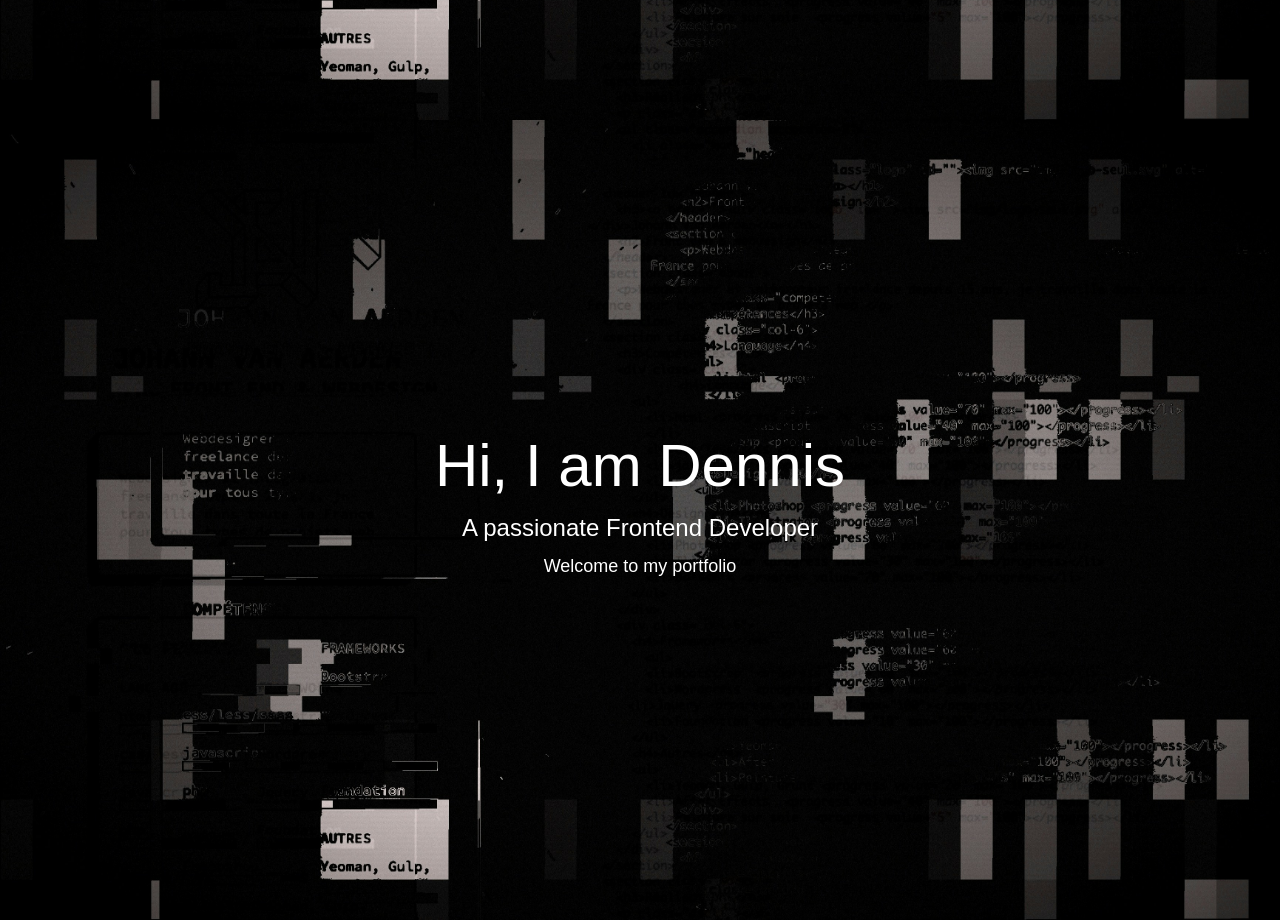
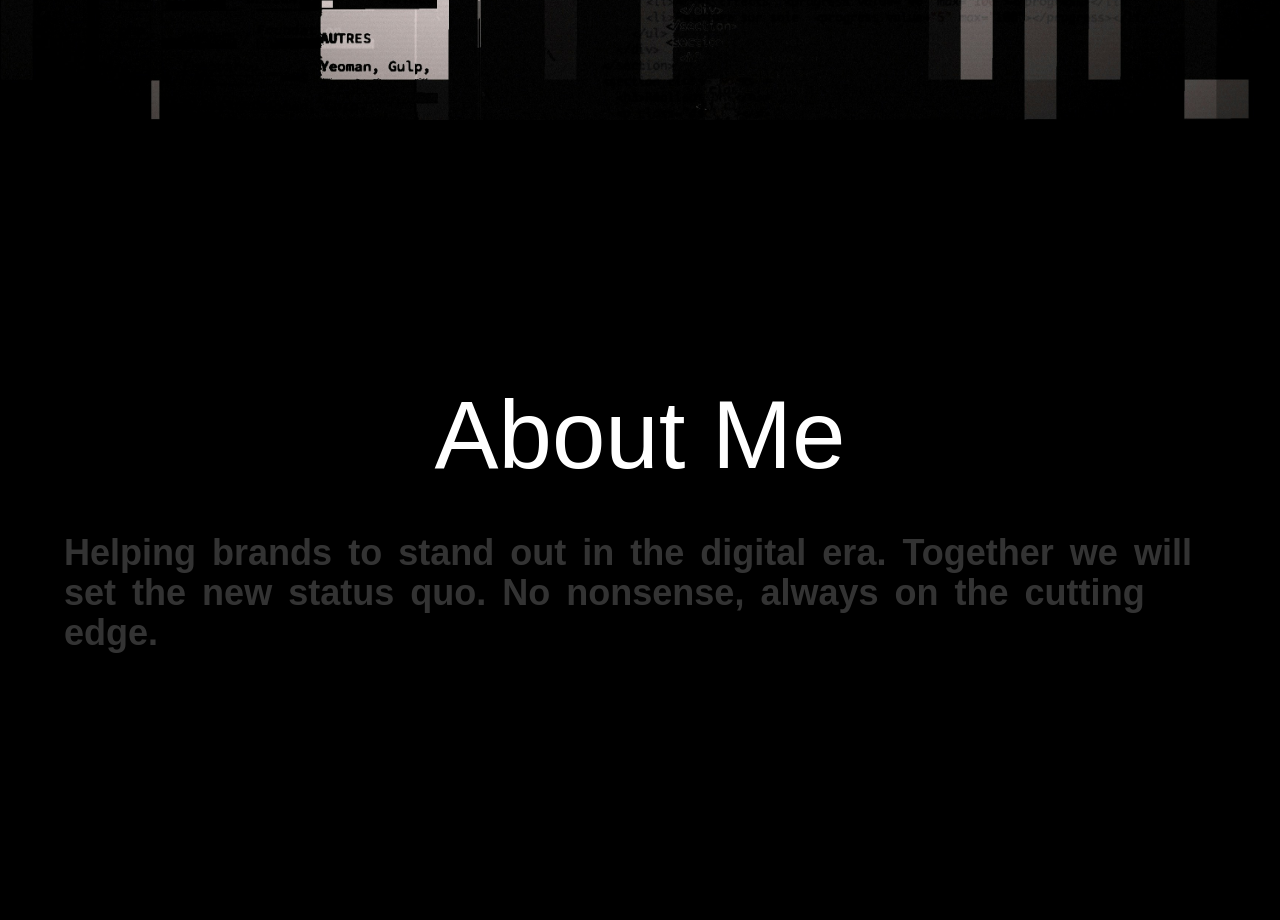
Before and after one commit to SanakShres/portfolio-landing, a Next.js app: page / in a window 1280 px wide. Shown: the part 680-1600 px from the top of the page. Built offline with nearby package versions, Linux system fonts and the light colour scheme.

Commit message:
about page added

```diff
--- a/src/app/page.tsx
+++ b/src/app/page.tsx
@@ -11,6 +11,7 @@ import Image from "next/image";
 // components
 import Preloader from "@/components/preloader.component";
 import PortfolioLanding from "@/components/landing.component";
+import AboutMe from "@/components/about.component";
 
 export default function Home() {
 	const [isLoading, setIsLoading] = useState(false);
@@ -33,7 +34,7 @@ export default function Home() {
 				{isLoading && <Preloader />}
 			</AnimatePresence>
 			<PortfolioLanding />
-			<PortfolioLanding />
+			<AboutMe />
 		</main>
 	);
 }
--- /dev/null
+++ b/src/components/about.component.tsx
@@ -0,0 +1,80 @@
+"use client";
+
+import React, { JSX, useLayoutEffect, useRef } from "react";
+
+import gsap from "gsap";
+import { ScrollTrigger } from "gsap/ScrollTrigger";
+
+export default function AboutMe() {
+	const phrase =
+		"Helping brands to stand out in the digital era. Together we will set the new status quo. No nonsense, always on the cutting edge.";
+
+	// Stable array ref
+	const refs = useRef<HTMLSpanElement[]>([]);
+	const container = useRef<HTMLElement | null>(null);
+
+	const splitWords = (text: string): JSX.Element[] => {
+		return text.split(" ").map((word, i) => (
+			<p
+				key={`${word}_${i}`}
+				className="text-4xl mr-4 font-bold text-center"
+			>
+				{splitLetters(word)}
+			</p>
+		));
+	};
+
+	const splitLetters = (word: string): JSX.Element[] => {
+		return word.split("").map((letter, i) => (
+			<span
+				key={`${letter}_${i}`}
+				ref={(el) => {
+					if (el) refs.current.push(el);
+				}}
+				className="opacity-20"
+			>
+				{letter}
+			</span>
+		));
+	};
+
+	useLayoutEffect(() => {
+		gsap.registerPlugin(ScrollTrigger);
+
+		if (!container.current || !refs.current.length) return;
+
+		const ctx = gsap.context(() => {
+			gsap.to(refs.current, {
+				scrollTrigger: {
+					trigger: container.current,
+					scrub: true,
+					start: "top center",
+					end: `+=${window.innerHeight / 1.5}`,
+				},
+				opacity: 1,
+				ease: "none",
+				stagger: 0.05,
+			});
+		}, container);
+
+		// Cleanup
+		return () => ctx.revert();
+	}, []);
+
+	return (
+		<section
+			ref={container}
+			className="relative flex justify-center items-center h-dvh overflow-hidden bg-black text-white"
+		>
+			<div className="max-w-350 flex flex-col gap-12.5 text-center">
+				<h1 className="text-8xl max-[420px]:text-4xl font-light">
+					About Me
+				</h1>
+
+				<div className="flex flex-wrap max-w-[90%] mx-auto">
+					{splitWords(phrase)}
+				</div>
+			</div>
+		</section>
+	);
+}
--- a/src/components/common/rounded-button.component.tsx
+++ b/src/components/common/rounded-button.component.tsx
@@ -73,7 +73,6 @@ export default function RoundedButton({
 				onMouseEnter={handleMouseEnter}
 				onMouseLeave={handleMouseLeave}
 				style={{ overflow: "hidden" }}
-				{...attributes}
 				className={`
           relative
           flex items-center justify-center
@@ -83,17 +82,9 @@ export default function RoundedButton({
           px-15 py-3.75
           group
         `}
+				{...attributes}
 			>
-				{/* Content */}
-				<div
-					className="
-            relative z-10
-            transition-colors duration-400 linear
-            group-hover:text-white
-          "
-				>
-					{children}
-				</div>
+				{children}
 
 				{/* Animated Circle */}
 				<div
--- a/src/components/header/header.component.tsx
+++ b/src/components/header/header.component.tsx
@@ -98,15 +98,16 @@ export default function Header(): JSX.Element {
 			{/* Hamburger Button */}
 			<div
 				ref={buttonRef}
-				className="fixed right-0 z-40 transform scale-0"
+				className="fixed right-0 z-4 transform scale-0"
 			>
 				<RoundedButton
 					onClick={() => setIsActive((prev) => !prev)}
-					className="relative m-5 w-20 h-20 rounded-full bg-[#1C1D20] flex items-center justify-center"
+					className="relative m-5 w-20 h-20 rounded-full bg-[#0b1944] flex items-center justify-center"
 				>
 					<div
 						className={`
-              relative w-full h-full
+              relative flex-1
+			  z-1
               before:content-['']
               after:content-['']
               before:block after:block
@@ -115,9 +116,9 @@ export default function Header(): JSX.Element {
               before:bg-white after:bg-white
               before:mx-auto after:mx-auto
               before:relative after:relative
-              before:-top-1.25 after:top-1.25
+              before:top-1.25 after:-top-1.25
               transition-transform duration-300
-              ${isActive ? "before:-rotate-45 before:top-0 after:rotate-45 after:-top-px" : ""}
+              ${isActive ? "before:-rotate-45 before:top-px after:rotate-45 after:-top-px" : ""}
             `}
 					/>
 				</RoundedButton>
```
